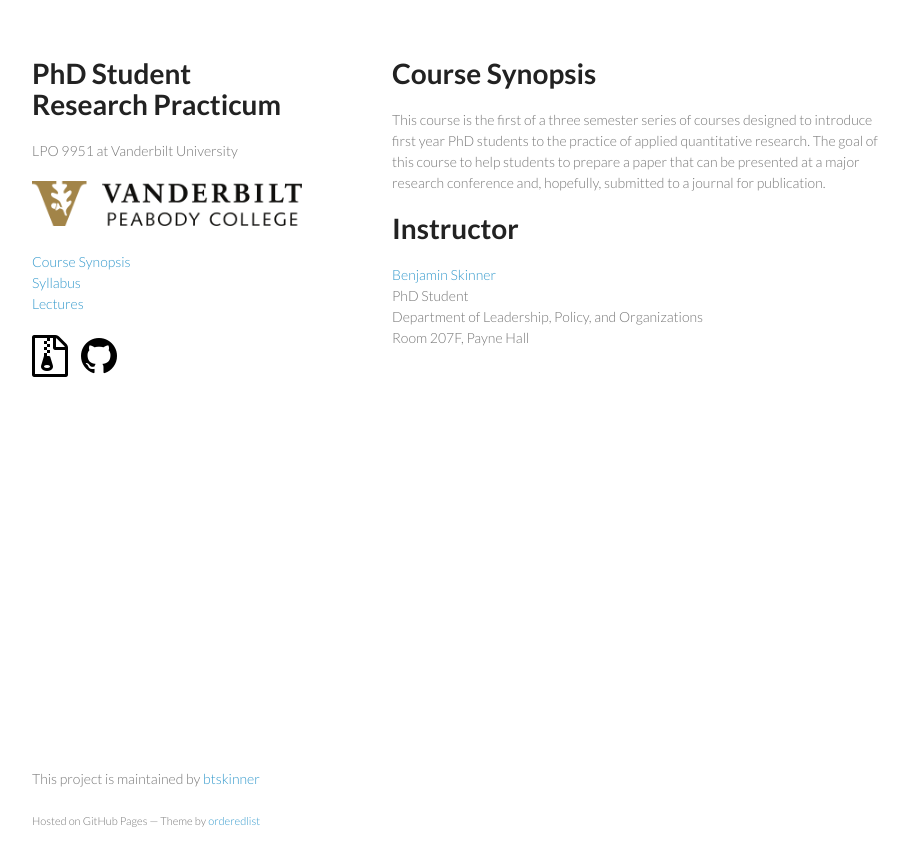
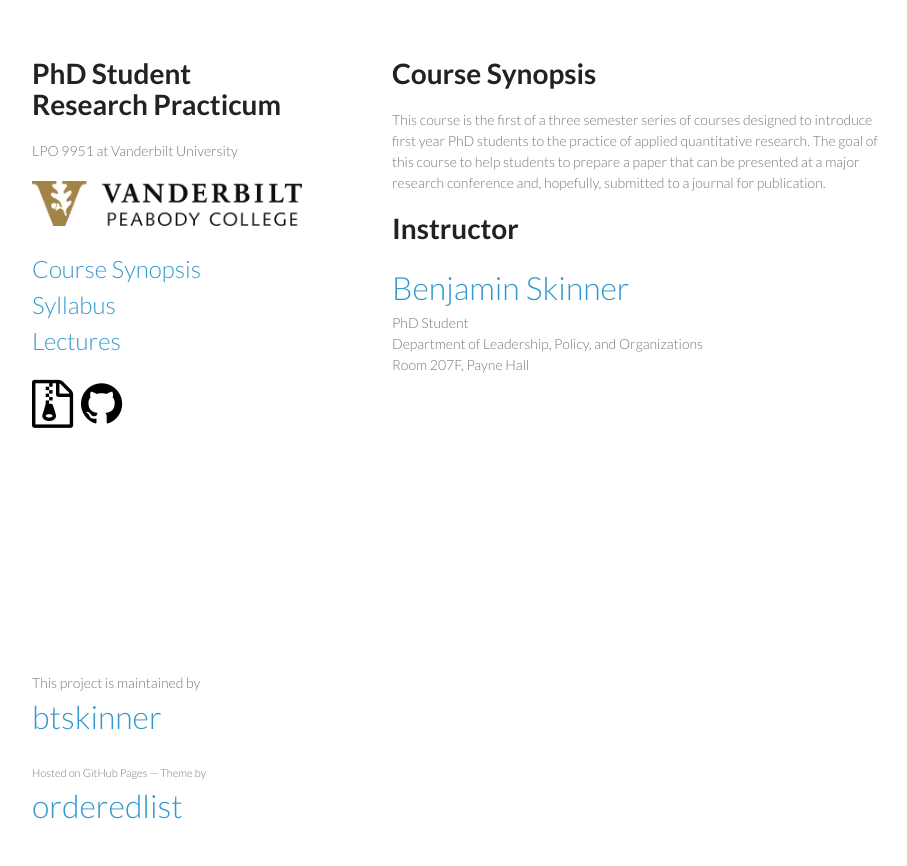
Before and after one commit to btskinner/lpo9951, a Jekyll site: the page built from index.md, in a window 1280 px wide. Shown: the top 866 px of the page, without its empty margins (178-1085 px from the left). Built offline with Jekyll 4.4.1, drawn with Linux system fonts in a browser that asks for light colours.

Commit message:
almost there

```diff
--- a/_layouts/default.html
+++ b/_layouts/default.html
@@ -31,8 +31,8 @@
         </br>
 
         <ul>
-          <li><a href="https://github.com/btskinner/lpo9951/zipball/master" class="iconlink"><i class="fa fa-file-archive-o fa-3x"></i></a></li>
-          <li><a href="https://github.com/btskinner/lpo9951" class="iconlink"><i class="fa fa-github fa-3x"></i></a></li>
+          <li><a href="https://github.com/btskinner/lpo9951/zipball/master" class="iconlink"><i class="fa fa-file-archive-o fa-2x"></i></a></li>
+          <li><a href="https://github.com/btskinner/lpo9951" class="iconlink"><i class="fa fa-github fa-2x"></i></a></li>
         </ul>
       </header>
       <section>
--- a/stylesheets/styles.css
+++ b/stylesheets/styles.css
@@ -33,7 +33,8 @@
 }
 
 a {
-  color:#39c;
+    color:#39c;
+    font-size:2rem;
   font-weight:400;
   text-decoration:none;
 }
@@ -133,6 +134,10 @@
   color:#222;
 }
 
+header a {
+  font-size: 1.5rem;
+}
+
 section {
   width:500px;
   float:right;
```
